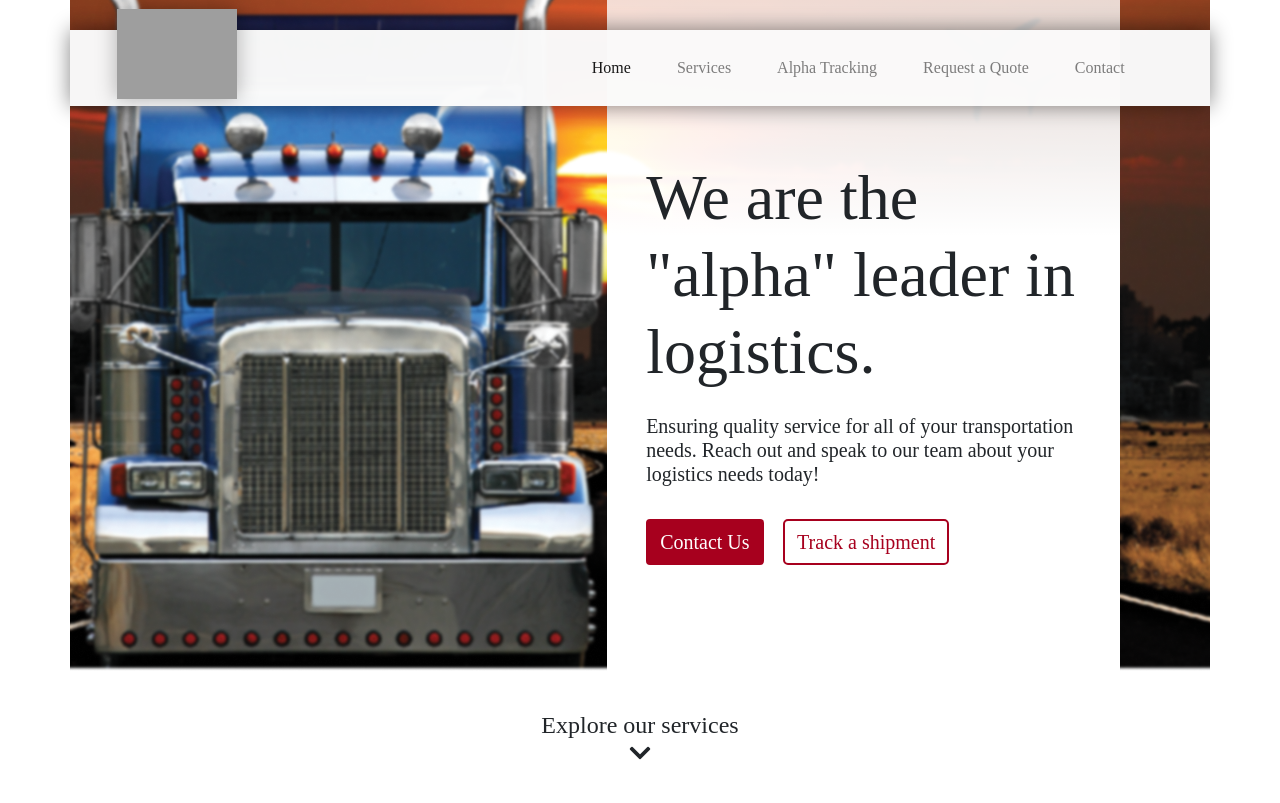
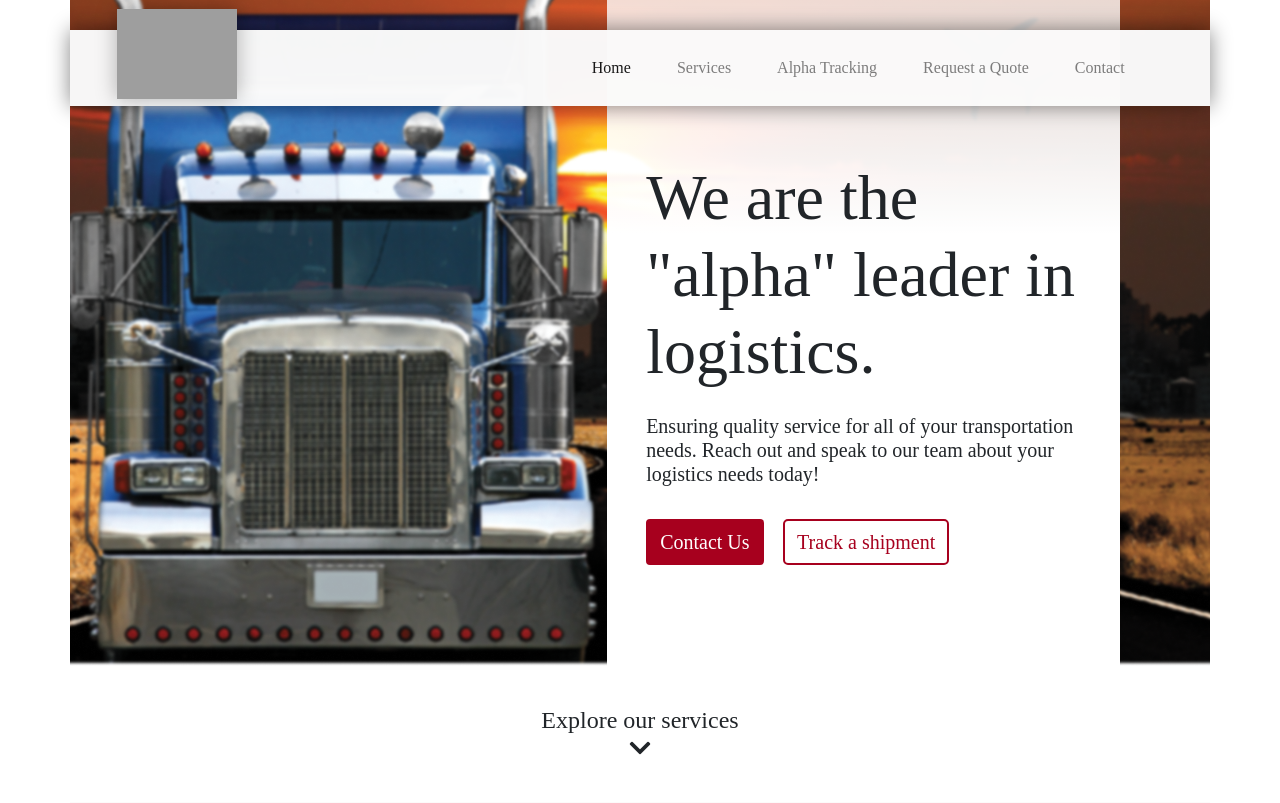
Before and after one commit to jbwierzbicki/New-RagingWolfWebsite, a PHP site: page / in a window 1280 px wide. Shown: the top 803 px of the page. Run offline with PHP 8.4, Linux system fonts and the light colour scheme; style sheets or scripts are compiled from the project's sources; some libraries are stand-ins or nearby versions; some web fonts are replaced; grey boxes are pictures that could not be loaded.

Commit message:
added header unit / height changes

```diff
--- a/bootstrap_theme/custom.scss
+++ b/bootstrap_theme/custom.scss
@@ -161,7 +161,9 @@ body {
     background-size: cover;
     background-position: center top;
     background-attachment: fixed;
-    min-height: 725px;
+    height: 90vh;
+    max-height: 850px;
+
 }
 
 .header-section-right {
--- a/index.html
+++ b/index.html
@@ -54,7 +54,7 @@
         </nav>
 
         <div class="homepage-content">
-            <div class="row flex-column-reverse flex-lg-row header-row justify-content-end h-100">
+            <div class="row flex-column-reverse flex-lg-row header-row justify-content-end">
                 <div class="header-section-right col-lg-12">
                     <div class="header-content">
                         <h1>We are the "alpha" leader in logistics.</h1>
```
Also changed, not shown: bootstrap_theme/custom.css, 1 other file.
